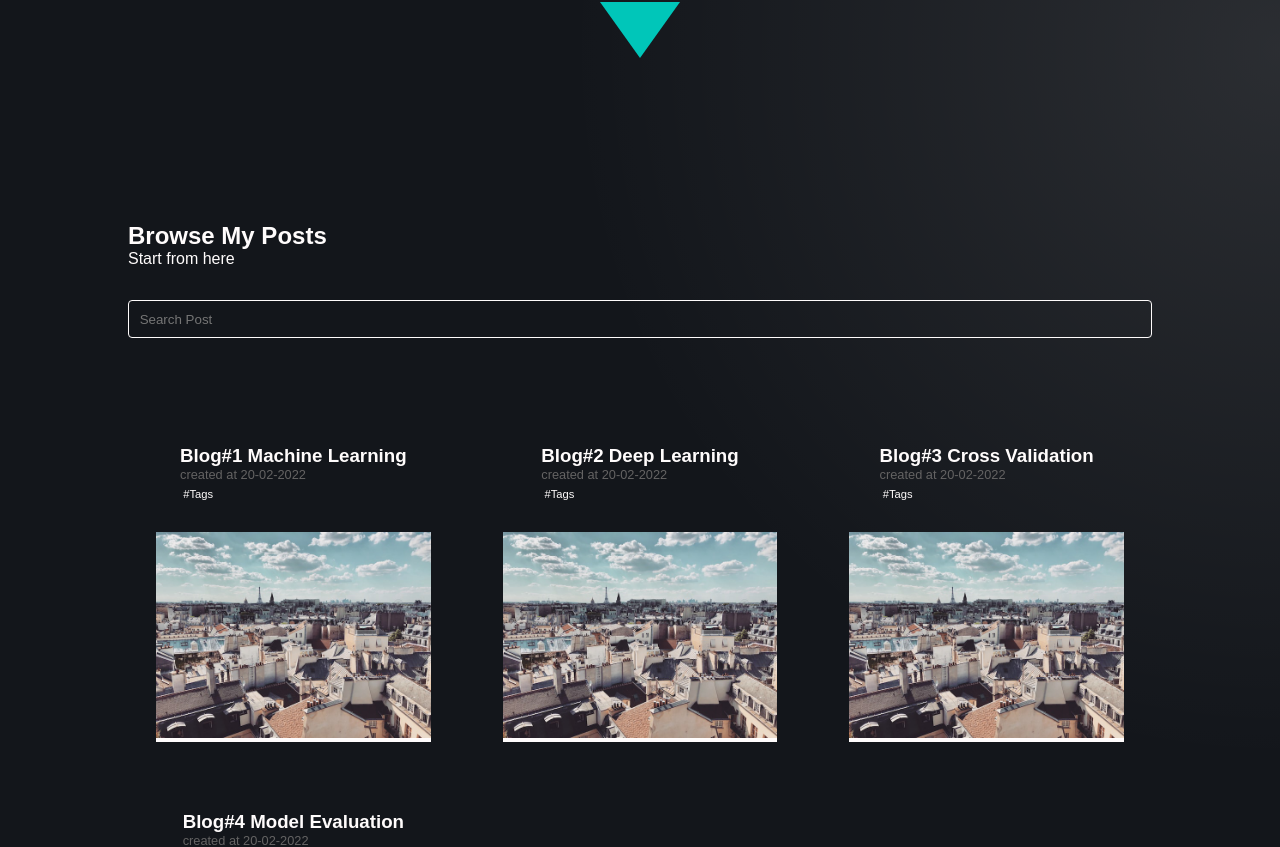
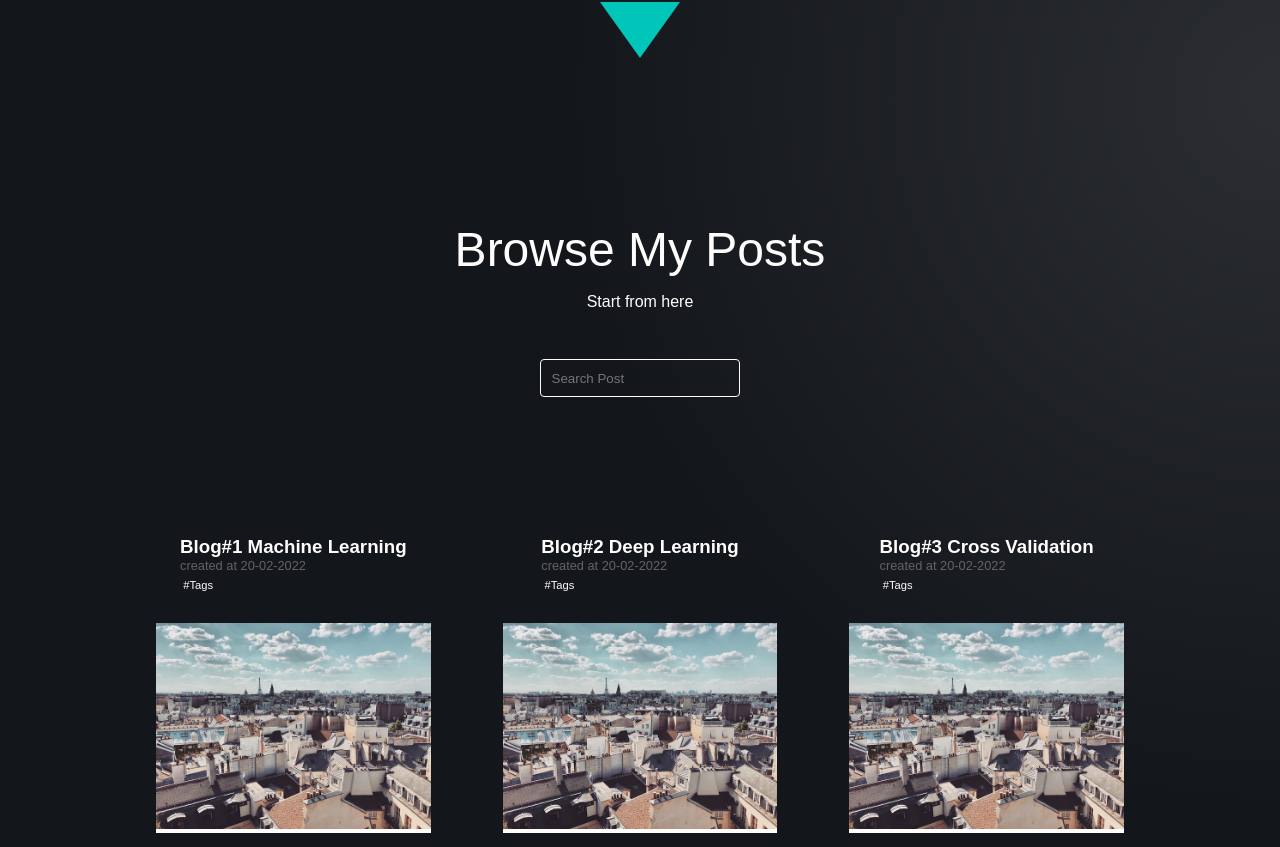
Before and after one commit to rakkaalhazimi/Vue-Blogspot, a Vue app: page / in a window 1280 px wide. Shown: the part 1191-2038 px from the top of the page. Built offline with nearby package versions, Linux system fonts and the light colour scheme.

Commit message:
change: blog browse text style

```diff
--- a/src/components/BlogBrowser.vue
+++ b/src/components/BlogBrowser.vue
@@ -2,8 +2,8 @@
   <div id="blog-browse">
 
     <!-- Title and subtitle -->
-    <h2 class="subtitle">Browse My Posts</h2>
-    <p class="desc">Start from here</p>
+    <h2 id="blog-browse-subheader">Browse My Posts</h2>
+    <p id="blog-browse-desc">Start from here</p>
 
     <SearchBar />
     <BlogCardContainer />
@@ -16,8 +16,17 @@ import SearchBar from "./SearchBar.vue";
 </script>
 
 <style lang="scss">
-  #blog-browse {
-    padding: $content-pad;
-    color: $text-dark;
-  }
+#blog-browse {
+  @include flex-col($justify: center);
+  padding: $content-pad;
+  color: $text-dark;
+}
+
+#blog-browse-subheader {
+  @include subheader-text;
+}
+
+#blog-browse-desc {
+  margin-bottom: 2rem;
+}
 </style>
```
